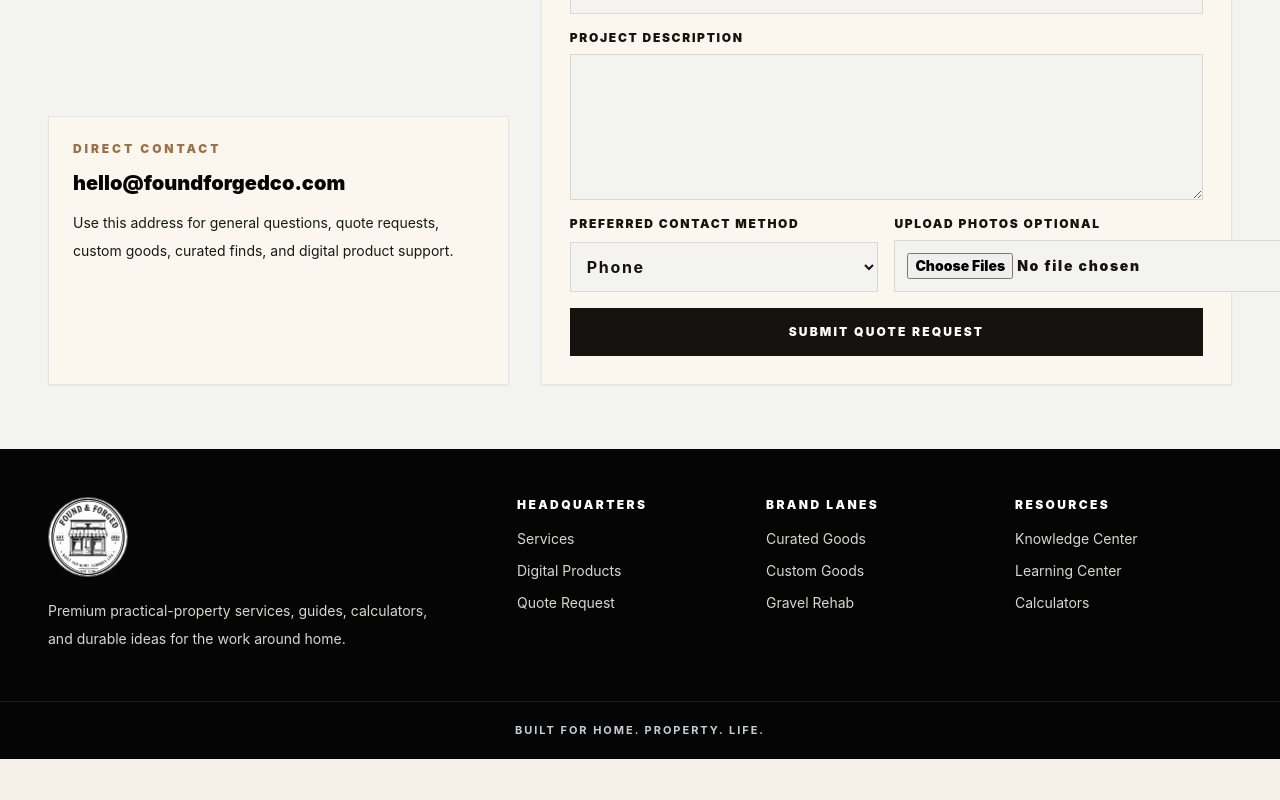
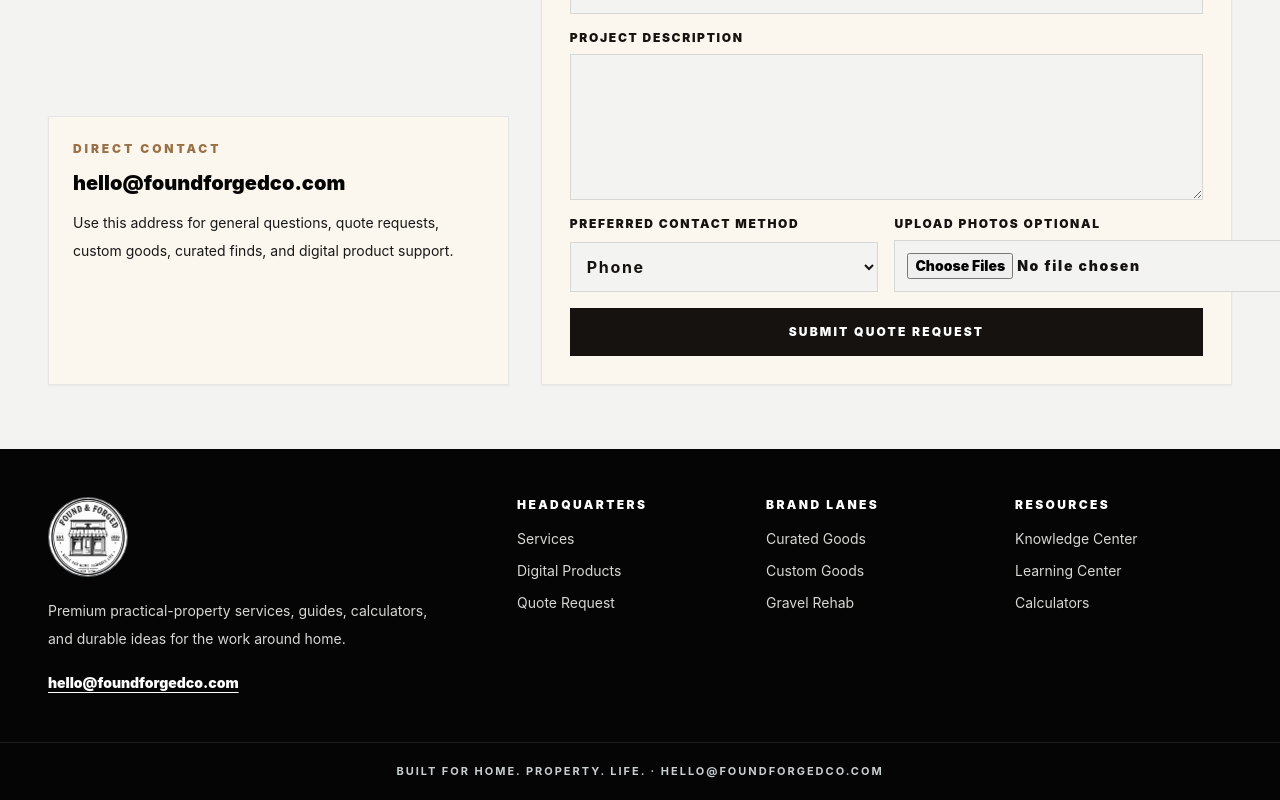
Before and after one commit to barrell1996/Found-ForgedWebsite, a Next.js app: page /contact in a window 1280 px wide. Shown: the part 432-1232 px from the top of the page. Before the commit the page ends 1191 px from the top, so only its background shows below. Built offline with nearby package versions, Linux system fonts and the light colour scheme.

Commit message:
Add business email to footer

```diff
--- a/components/Footer.tsx
+++ b/components/Footer.tsx
@@ -1,5 +1,7 @@
 import Image from "next/image";
 import Link from "next/link";
+
+const contactEmail = "hello@foundforgedco.com";
 
 export function Footer() {
   return (
@@ -16,6 +18,9 @@ export function Footer() {
           <p className="max-w-sm text-sm leading-7 text-forged-concrete">
             Premium practical-property services, guides, calculators, and durable ideas for the work around home.
           </p>
+          <a href={`mailto:${contactEmail}`} className="mt-5 inline-block text-sm font-black text-white underline decoration-forged-rust underline-offset-4 hover:text-forged-rust">
+            {contactEmail}
+          </a>
         </div>
         <div className="grid gap-8 sm:grid-cols-3">
           <FooterGroup title="Headquarters" links={[["Services", "/services"], ["Digital Products", "/digital-products"], ["Quote Request", "/contact"]]} />
@@ -24,7 +29,7 @@ export function Footer() {
         </div>
       </div>
       <div className="border-t border-white/10 px-5 py-5 text-center text-[11px] font-bold uppercase tracking-[0.18em] text-forged-silver">
-        Built for Home. Property. Life.
+        Built for Home. Property. Life. · <a href={`mailto:${contactEmail}`} className="hover:text-white">{contactEmail}</a>
       </div>
     </footer>
   );
```
